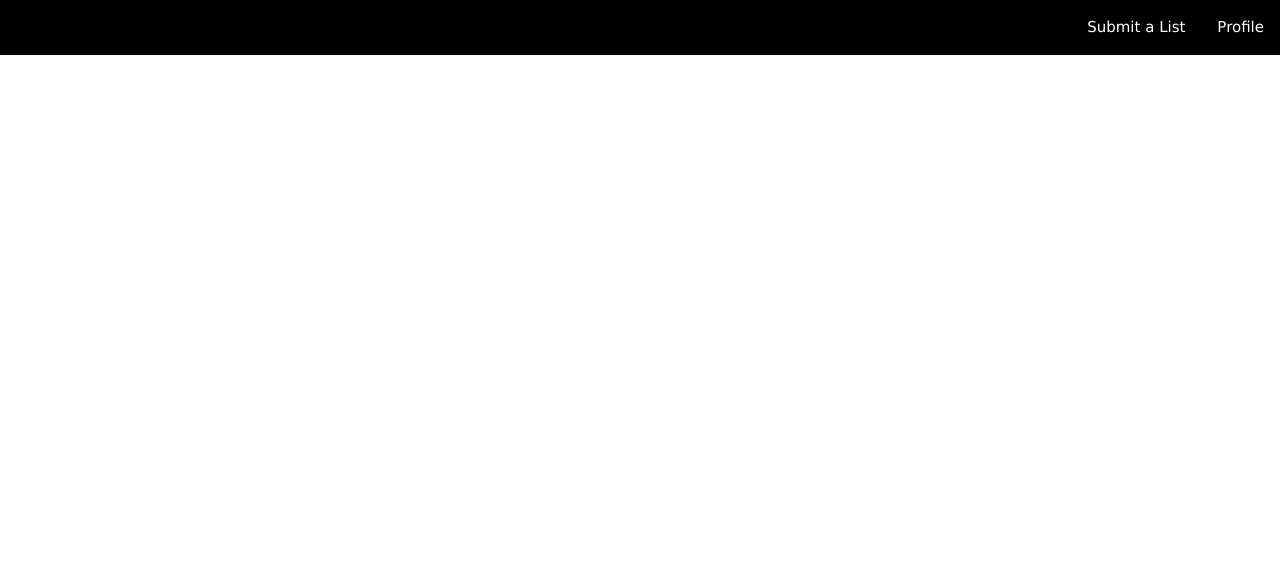
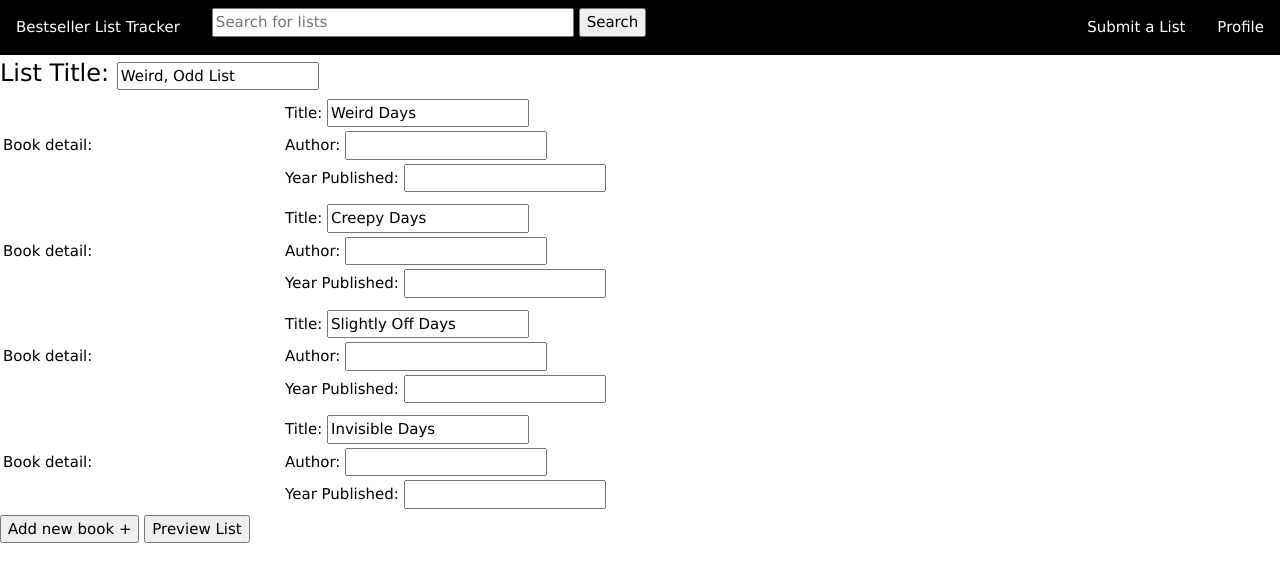
Before and after one commit to smores56/googleplex, a Flask app: page /manual_submit in a window 1280 px wide. Shown: the top 582 px of the page. Run offline with Flask 2, Linux system fonts and the light colour scheme; some libraries are stand-ins or nearby versions.

Commit message:
minor reformats in manual_submit's template extension

```diff
--- a/googleplex/templates/manual_submit.html
+++ b/googleplex/templates/manual_submit.html
@@ -1,14 +1,10 @@
-{% extends "overlay.html" %} {% block title %}Manual Submit{% endblock %} {% block style %}
+<!-- googleplex/templates/manual_submit.html -->
+
+{% extends "overlay.html" %}
+{% block title %}Manual Submit{% endblock %}
+{% block style %}
   <link rel="stylesheet" href="https://www.w3schools.com/w3css/4/w3.css">
 {% endblock %}
-{% block header %}
-<div id="header" class="w3-bar w3-black">
-  <!-- header bar -->
-  <a href="profile.html" class="w3-bar-item w3-button w3-right w3-padding-16">Profile</a>
-  <a href="submit.html" class="w3-bar-item w3-button w3-right w3-padding-16">Submit a List</a>
-</div>
-{% endblock %}
-
 {% block scripts %}
   <script src="http://code.jquery.com/jquery-1.10.0.min.js"></script>
   <script>
@@ -18,18 +14,16 @@ $(document).ready(function() {
         $("#load").click(function(e) { // click event for load more
           e.preventDefault();
           $("div:hidden").slice(0, 1).show(); // select next 10 hidden divs and show them
-
         });
     });
-
   </script>
 {% endblock %}
+{% block content %}
   <div>
     <table style="width:100%">
       <tr>
         <span class="col-lg-4" style="text-align:left; font-size:24px">List Title: </span>
         <input type="text" name="input1" value="Weird, Odd List" readonly="true">
-
       </tr>
       <tr>
         <td>Book detail: </td>
@@ -150,8 +144,5 @@ $(document).ready(function() {
   </div>
 
   <button id="load">Add new book +</button>
-<style>
-div {
-  display: none;
-}
-</style>
+  <button id="preview" onclick="location.href='preview'">Preview List</button>
+{% endblock %}
```
Lines whose indentation alone changed are shown as unchanged.
